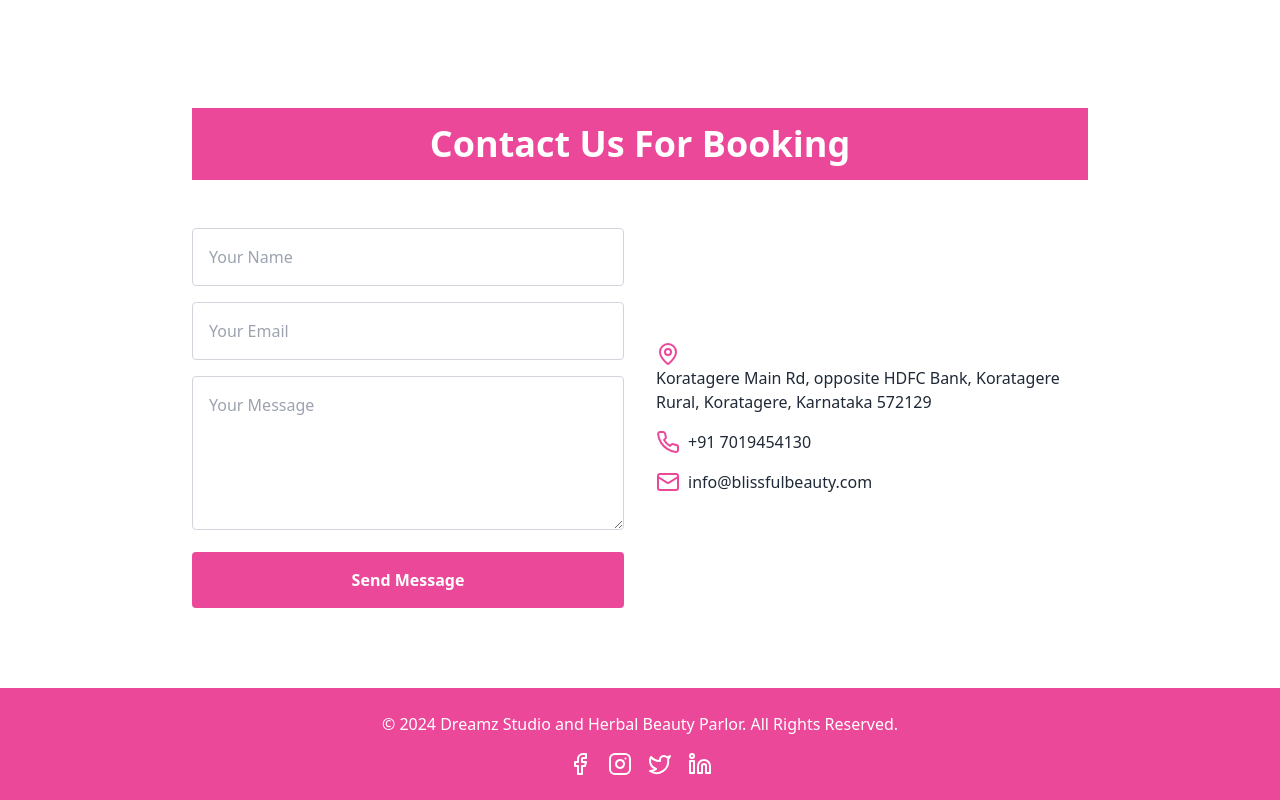
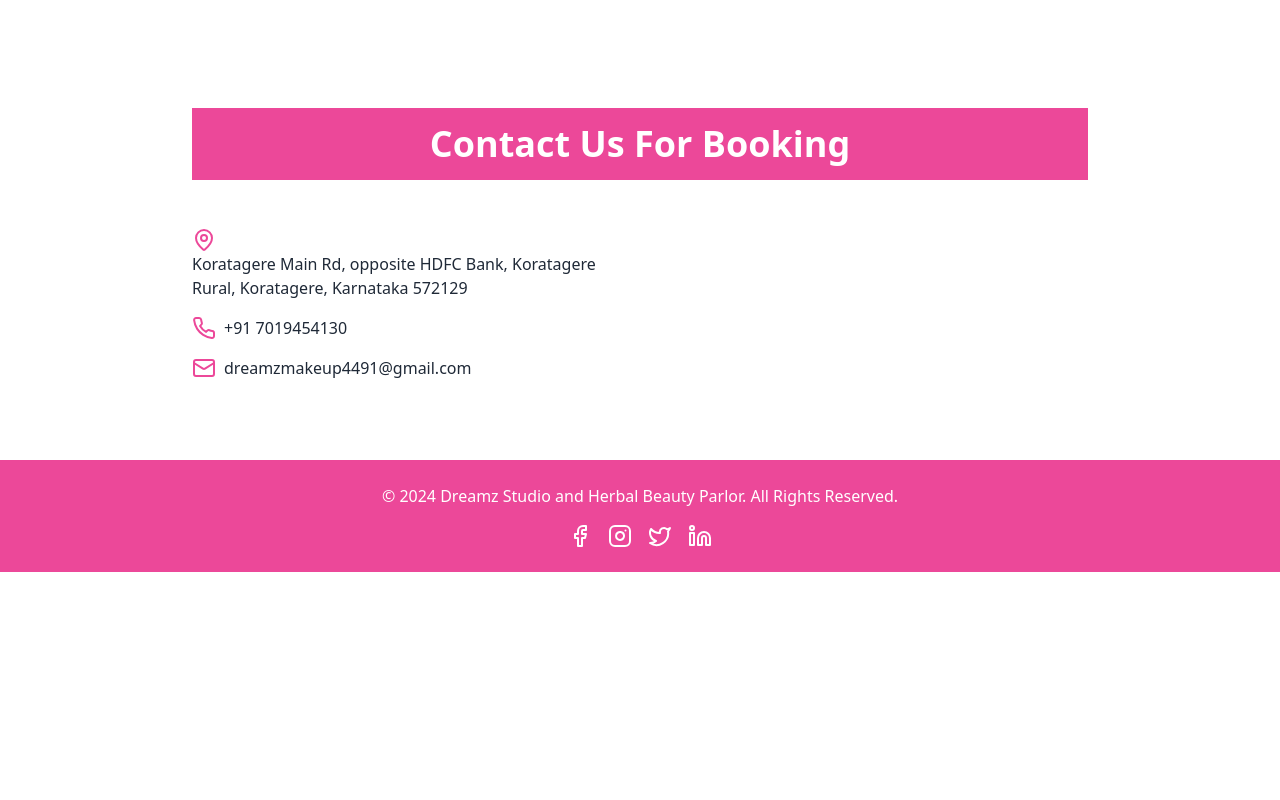
Before and after one commit to rudra-9197/BeautyParlourProject, a React (Create React App) app in the folder frontend/: page / in a window 1280 px wide. Shown: the part 3911-4711 px from the top of the page. After the commit the page ends 4483 px from the top, so only its background shows below. Built offline with nearby package versions, Linux system fonts and the light colour scheme; no server answers.

Commit message:
changes for contactcard

```diff
--- a/frontend/src/Components/ContactCard.jsx
+++ b/frontend/src/Components/ContactCard.jsx
@@ -10,7 +10,7 @@ const ContactCard = () => {
       <div className="container mx-auto max-w-4xl">
         <h2 className="text-4xl font-bold mb-12 text-center text-white bg-pink-500 p-4">Contact Us For Booking</h2>
         <div className="grid grid-cols-1 md:grid-cols-2 gap-8">
-          <div>
+     {/*  <!div>
             <form className="space-y-4">
               <input
                 type="text"
@@ -32,6 +32,8 @@ const ContactCard = () => {
               </button>
             </form>
           </div>
+
+  */}
           <div className="flex flex-col justify-center">
             <div className="flex items-center mb-4">
               <a href="https://maps.app.goo.gl/xAq6o11hq4cJtTbr9?g_st=aw">
@@ -48,7 +50,7 @@ const ContactCard = () => {
             </div>
             <div className="flex items-center">
               <Mail className="text-pink-500 w-6 h-6 mr-2" />
-              <p>info@blissfulbeauty.com</p>
+              <p>dreamzmakeup4491@gmail.com</p>
             </div>
           </div>
         </div>
```
